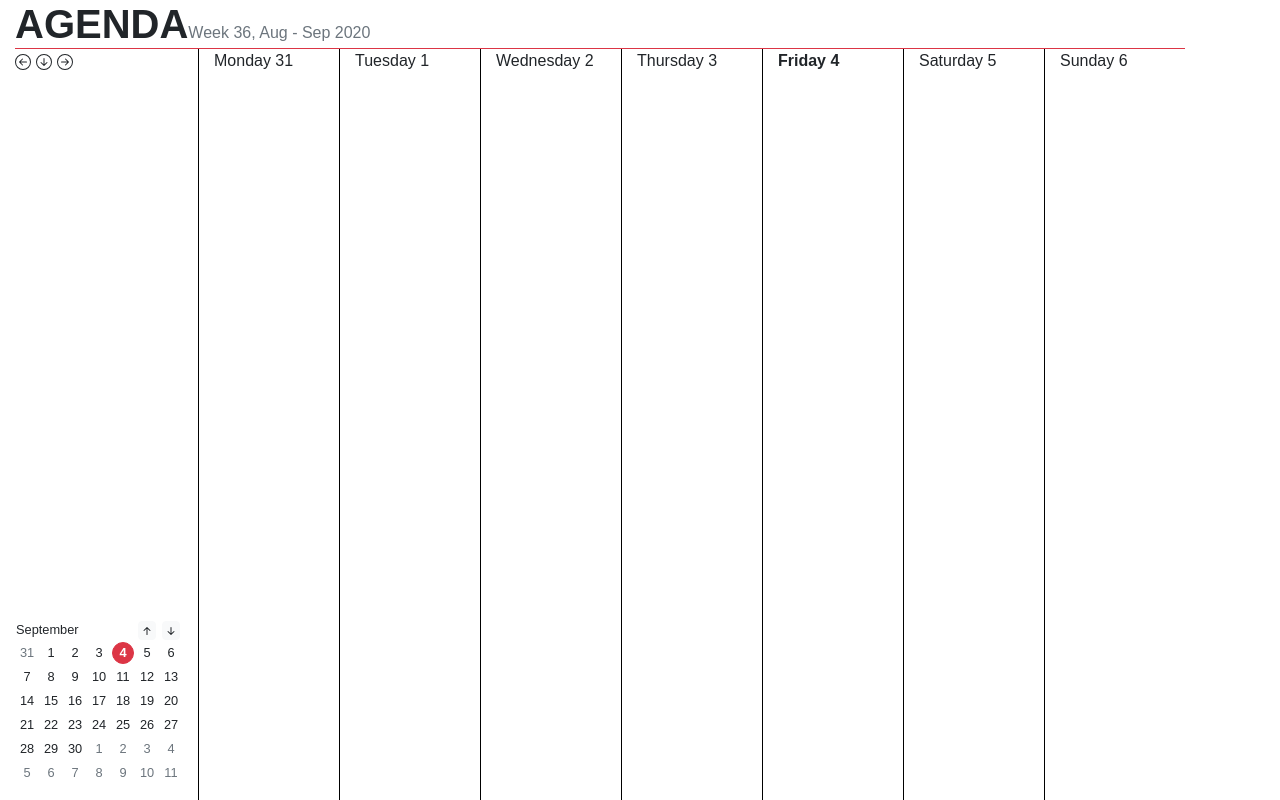
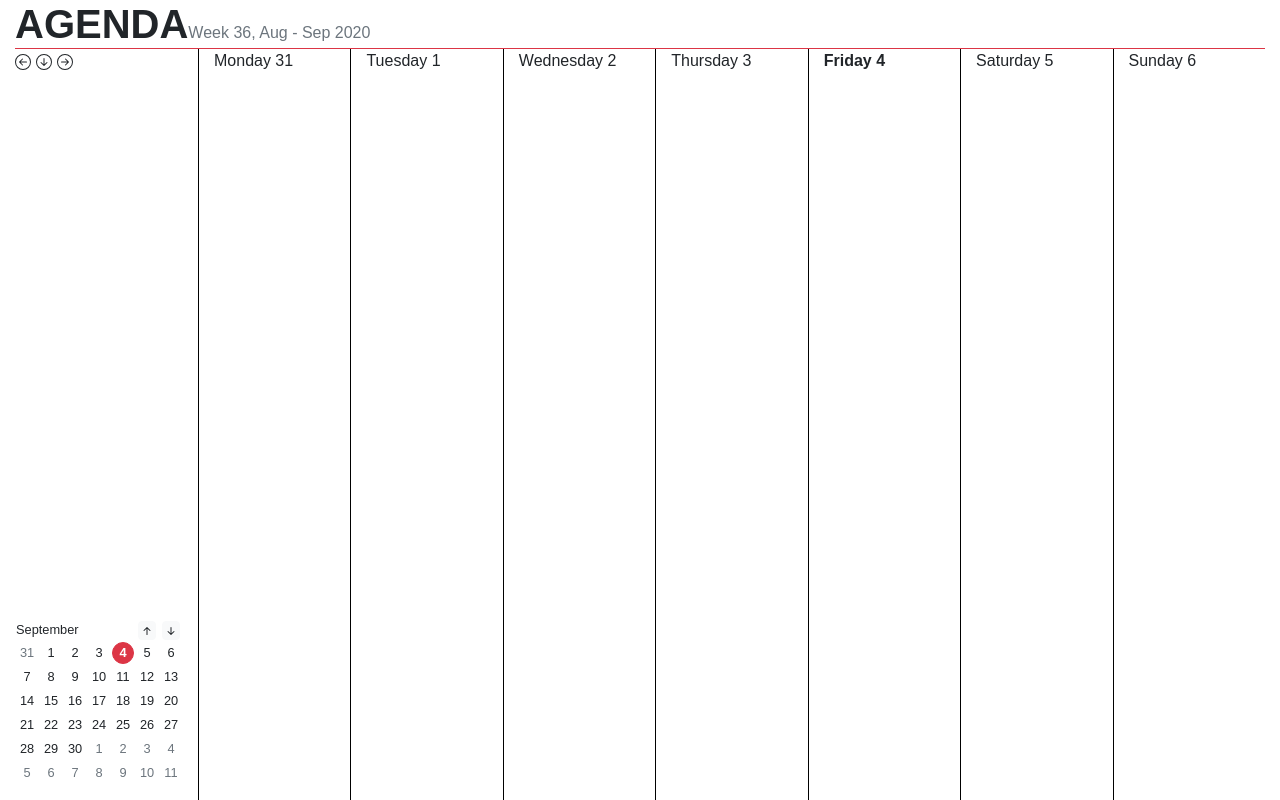
Before and after one commit to rayoverweij/agenda, a React (Create React App) app: page / in a window 1280 px wide. Built offline with nearby package versions, Linux system fonts and the light colour scheme; a web font is replaced by a local one.

Commit message:
Column width fix

```diff
--- a/src/App.scss
+++ b/src/App.scss
@@ -25,6 +25,7 @@ main {
 
 .daysOfWeek {
     display: inline-flex;
+    min-width: calc(100% - 30px);
     flex-wrap: nowrap;
     height: 100%;
     margin: 0 15px;
--- a/src/calendar/WeekDay.scss
+++ b/src/calendar/WeekDay.scss
@@ -1,6 +1,6 @@
 .weekDay {
-    max-width: 12.5%;
-    min-width: 141px;
+    width: 12.5%;
+    min-width: 144px;
     display: flex;
     flex-direction: column;
     border-left: 1px solid black;
```
